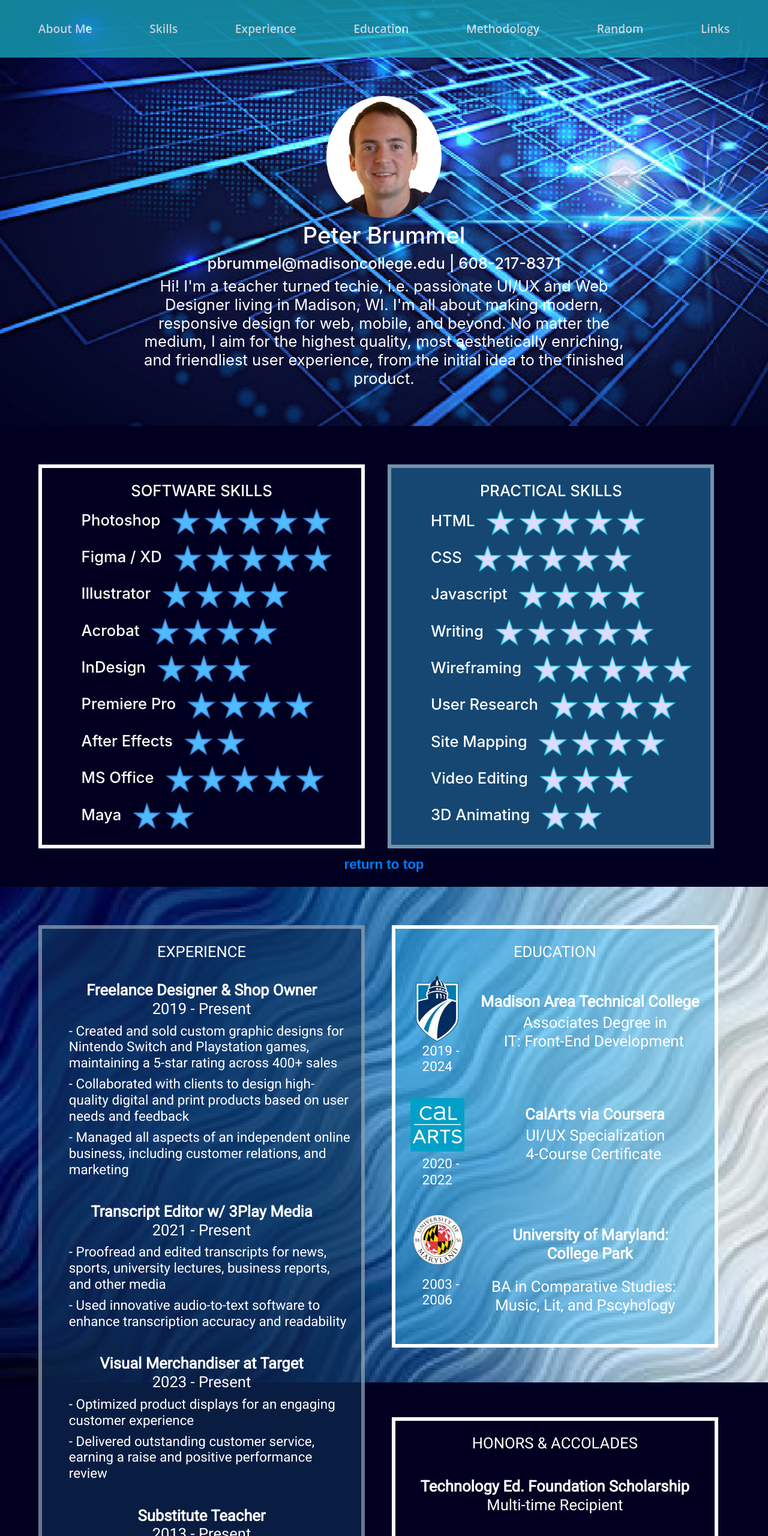
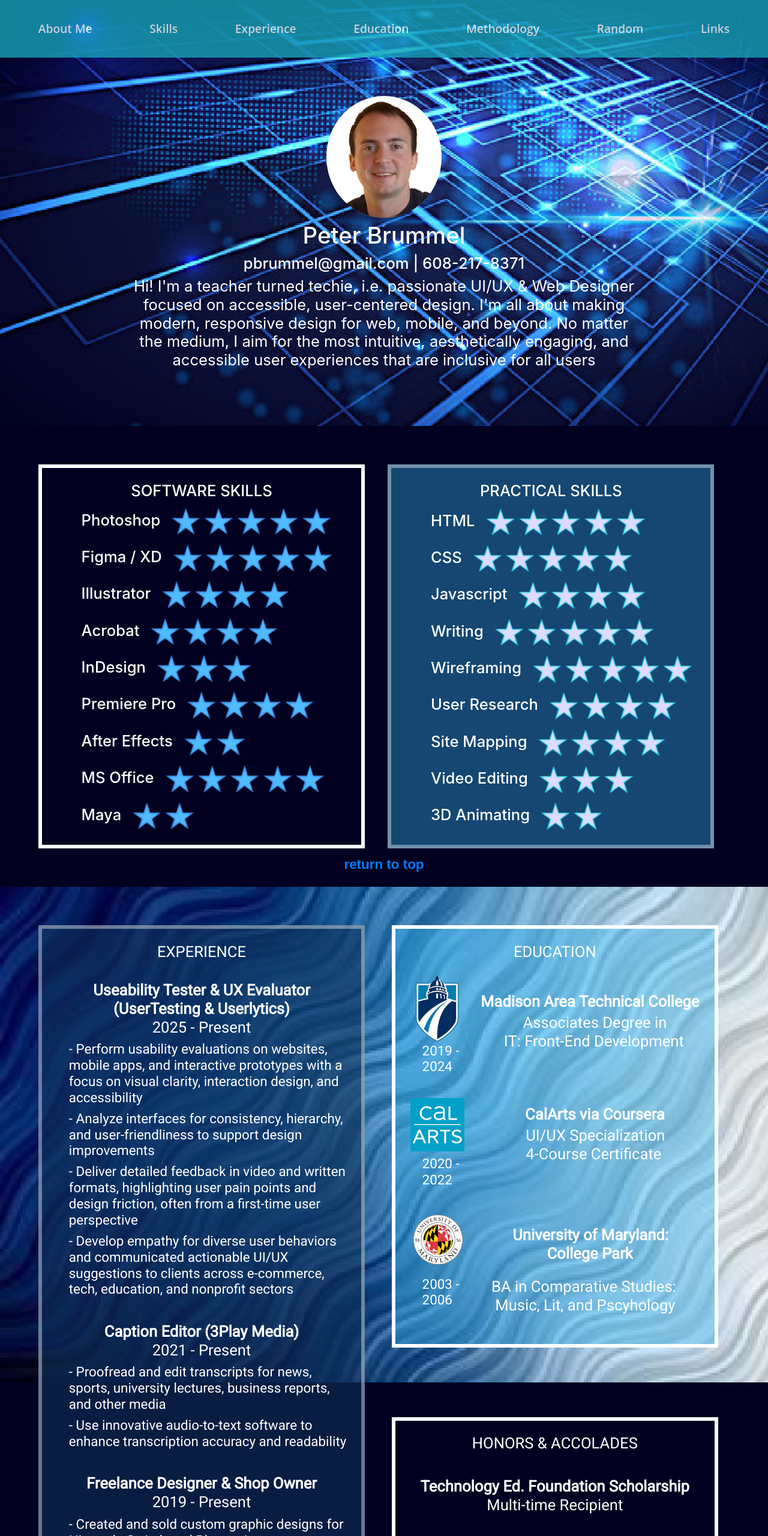
Before and after one commit to pbrummel/resume, a plain HTML site: page index.html in a window 1280 px wide. Shown: the top 2560 px of the page at 60% size. Drawn offline with nearby package versions, Linux system fonts and the light colour scheme; a web font is replaced by a local one.

Commit message:
updates to resume site

```diff
--- a/index.html
+++ b/index.html
@@ -91,9 +91,11 @@
             <section id="aboutMe">
                 <img src="images/profilePicture.png" alt="Profile picture of Peter Brummel" class="profilePic img-fluid">
                 <p class=" h1 text-white">Peter Brummel</p>
-                <p class=" h2 text-white"><a href="mailto:pbrummel@madisoncollege.edu">pbrummel@madisoncollege.edu</a>&nbsp;|&nbsp;<a href="tel:608-217-8371">608-217-8371</a></p>
+                <p class=" h2 text-white"><a href="mailto:pbrummel@madisoncollege.edu">pbrummel@gmail.com</a>&nbsp;|&nbsp;<a href="tel:608-217-8371">608-217-8371</a></p>
                 <div class="col-2"></div>
-                <p class="h2 text-white mx-auto d-block col-8 mb-1 font-weight-normal"> Hi! I'm a teacher turned techie, i.e. passionate UI/UX and Web Designer living in Madison, WI. I'm all about making modern, responsive design for web, mobile, and beyond. No matter the medium, I aim for the highest quality, most aesthetically enriching, and friendliest user experience, from the initial idea to the finished product.</p>
+                <p class="h2 text-white mx-auto d-block col-8 mb-1 font-weight-normal"> Hi! I'm a teacher turned techie, i.e. passionate UI/UX & Web Designer focused on accessible, user-centered design.
+                    I'm all about making modern, responsive design for web, mobile, and beyond. No matter the medium, I aim for the most intuitive, aesthetically engaging, and accessible user experiences
+                    that are inclusive for all users</p>
                 <div class="col-2"></div>
             </section>
         </div>
@@ -151,6 +153,26 @@
                     <li class="h3 text-white font-weight-normal">&nbsp;Communicate with client to understand their problems and work to fulfill their needs</li>
                 </ul>
                 -->
+
+                <p class="h2 text-white text-center font-weight-bold mr-3 ml-3 ">Useability Tester & UX Evaluator (UserTesting & Userlytics)
+                <br><span class="h2 text-white text-center font-weight-light mr-2 ml-2">2025 - Present</span>
+                </p>
+                <ul class="dashed">
+                    <li class="h3 text-white font-weight-normal">&nbsp;Perform usability evaluations on websites, mobile apps, and interactive prototypes with a focus on visual clarity, interaction design, and accessibility</li>
+                    <li class="h3 text-white font-weight-normal">&nbsp;Analyze interfaces for consistency, hierarchy, and user-friendliness to support design improvements</li>
+                    <li class="h3 text-white font-weight-normal">&nbsp;Deliver detailed feedback in video and written formats, highlighting user pain points and design friction, often from a first-time user perspective</li>
+                    <li class="h3 text-white font-weight-normal">&nbsp;Develop empathy for diverse user behaviors and communicated actionable UI/UX suggestions to clients across e-commerce, tech, education, and nonprofit sectors</li>
+                </ul>
+
+
+                <p class="h2 text-white text-center font-weight-bold mr-3 ml-3 ">Caption Editor (3Play Media)
+                    <br><span class="h2 text-white text-center font-weight-light mr-2 ml-2">2021 - Present</span>
+                </p>
+                <ul class="dashed">
+                    <li class="h3 text-white font-weight-normal">&nbsp;Proofread and edit transcripts for news, sports, university lectures, business reports, and other media</li>
+                    <li class="h3 text-white font-weight-normal">&nbsp;Use innovative audio-to-text software to enhance transcription accuracy and readability</li>
+                </ul>
+
                 <p class="h2 text-white text-center font-weight-bold mr-3 ml-3">Freelance Designer & Shop Owner
                     <br><span class="h2 text-white text-center font-weight-light mr-2 ml-2">2019 - Present</span>
                 </p>
@@ -158,22 +180,6 @@
                     <li class="h3 text-white font-weight-normal">&nbsp;Created and sold custom graphic designs for Nintendo Switch and Playstation games, maintaining a 5-star rating across 400+ sales</li>
                     <li class="h3 text-white font-weight-normal">&nbsp;Collaborated with clients to design high-quality digital and print products based on user needs and feedback</li>
                     <li class="h3 text-white font-weight-normal">&nbsp;Managed all aspects of an independent online business, including customer relations, and marketing</li>
-                </ul>
-
-                <p class="h2 text-white text-center font-weight-bold mr-3 ml-3 ">Transcript Editor w/ 3Play Media
-                    <br><span class="h2 text-white text-center font-weight-light mr-2 ml-2">2021 - Present</span>
-                </p>
-                <ul class="dashed">
-                    <li class="h3 text-white font-weight-normal">&nbsp;Proofread and edited transcripts for news, sports, university lectures, business reports, and other media</li>
-                    <li class="h3 text-white font-weight-normal">&nbsp;Used innovative audio-to-text software to enhance transcription accuracy and readability</li>
-                </ul>
-
-                <p class="h2 text-white text-center font-weight-bold mr-3 ml-3 ">Visual Merchandiser at Target
-                    <br><span class="h2 text-white text-center font-weight-light mr-2 ml-2">2023 - Present</span>
-                </p>
-                <ul class="dashed">
-                    <li class="h3 text-white font-weight-normal">&nbsp;Optimized product displays for an engaging customer experience</li>
-                    <li class="h3 text-white font-weight-normal">&nbsp;Delivered outstanding customer service, earning a raise and positive performance review</li>
                 </ul>
 
                 <!--
@@ -184,15 +190,15 @@
                 </ul>
                 -->
 
-                <p class="h2 text-white text-center font-weight-bold mr-3 ml-3">Substitute Teacher
+                <p class="h2 text-white text-center font-weight-bold mr-3 ml-3">Substitute Teacher (MMSD)
                     <br><span class="h2 text-white text-center font-weight-light mr-2 ml-2">2013 - Present</span>
                 </p>
                 <ul class="dashed">
-                    <li class="h3 text-white font-weight-normal">&nbsp;Adapted lesson plans for diverse learning styles, demonstrating a user-centric mindset</li>
+                    <li class="h3 text-white font-weight-normal">&nbsp;Adapt lesson plans for diverse learning styles, demonstrating a user-centric mindset</li>
                     <li class="h3 text-white font-weight-normal">&nbsp;Communicate complex topics in an engaging, clear, and structured way</li>
-                    <li class="h3 text-white font-weight-normal">&nbsp;Managed multiple classrooms and grade levels, showcasing problem-solving, flexibility, and time management</li>
-                    <li class="h3 text-white font-weight-normal">&nbsp;Incorporated educational software like Google Classroom, Scratch, and Edgenuity</li>
-                    <li class="h3 text-white font-weight-normal">&nbsp;Quickly assessed student needs and adjusted teaching methods, mirroring iterative design processes</li>
+                    <li class="h3 text-white font-weight-normal">&nbsp;Manage multiple classrooms and grade levels, showcasing problem-solving, flexibility, and time management</li>
+                    <li class="h3 text-white font-weight-normal">&nbsp;Incorporate educational software like Google Classroom, Scratch, and Edgenuity</li>
+                    <li class="h3 text-white font-weight-normal">&nbsp;Quickly assess student needs and adjusted teaching methods, mirroring iterative design processes</li>
                 </ul>
 
                 <!--
@@ -353,7 +359,6 @@
         <a href="https://www.linkedin.com/in/peter-d-brummel-7b873a13/" target="_blank"><i class="fab fa-linkedin fa-3x socialSet"></i></a>
         <a href="https://www.facebook.com/PDB81283/" target="_blank"><i class="fab fa-facebook-square fa-3x socialSet"></i></a>
         <a href="https://github.com/pbrummel" target="_blank"><i class="fab fa-github-square fa-3x socialSet"></i></a>
-
     </footer>
 
     <script src="https://code.jquery.com/jquery-3.4.1.slim.min.js" integrity="sha384-J6qa4849blE2+poT4WnyKhv5vZF5SrPo0iEjwBvKU7imGFAV0wwj1yYfoRSJoZ+n" crossorigin="anonymous"></script>
```
